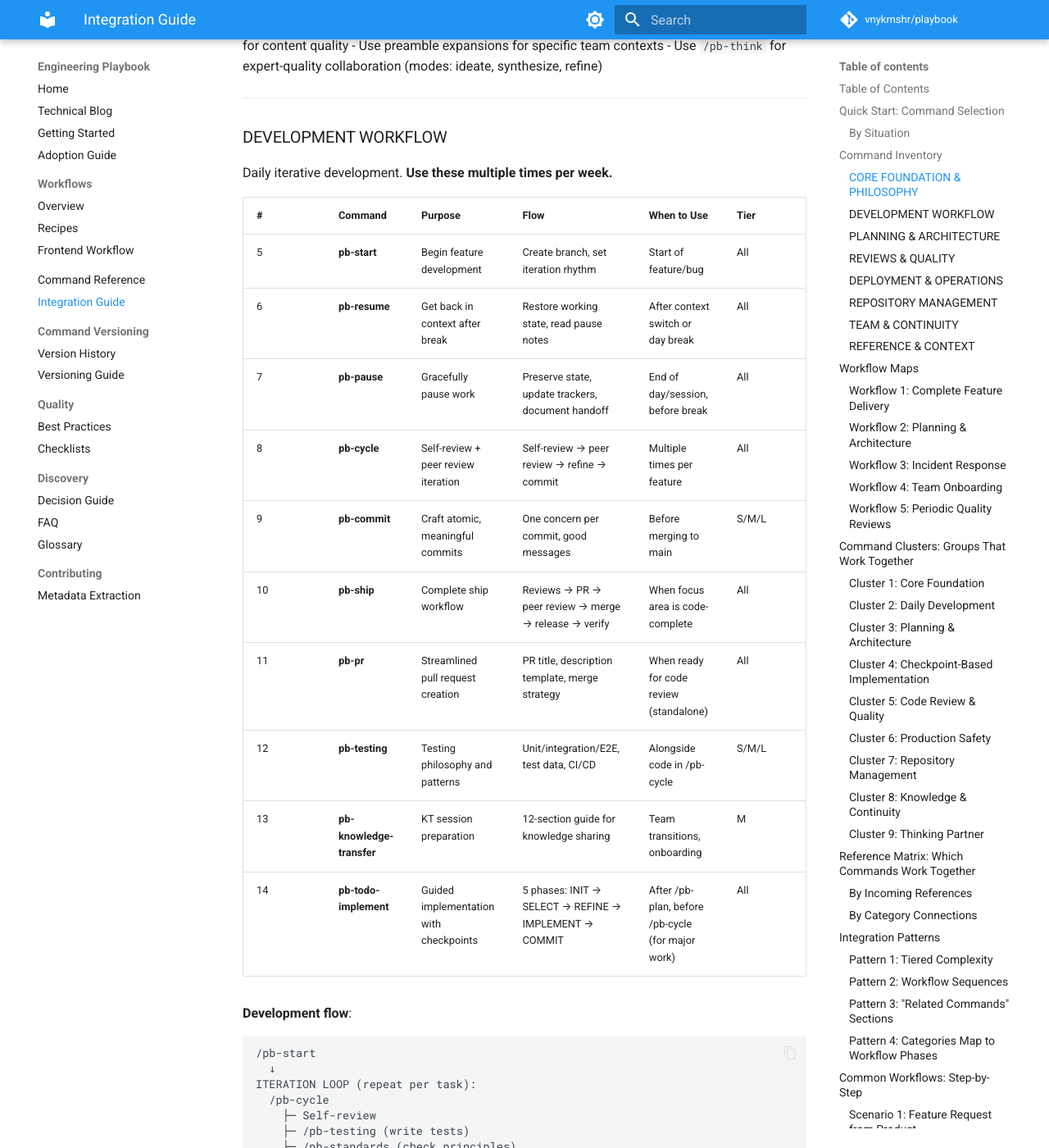
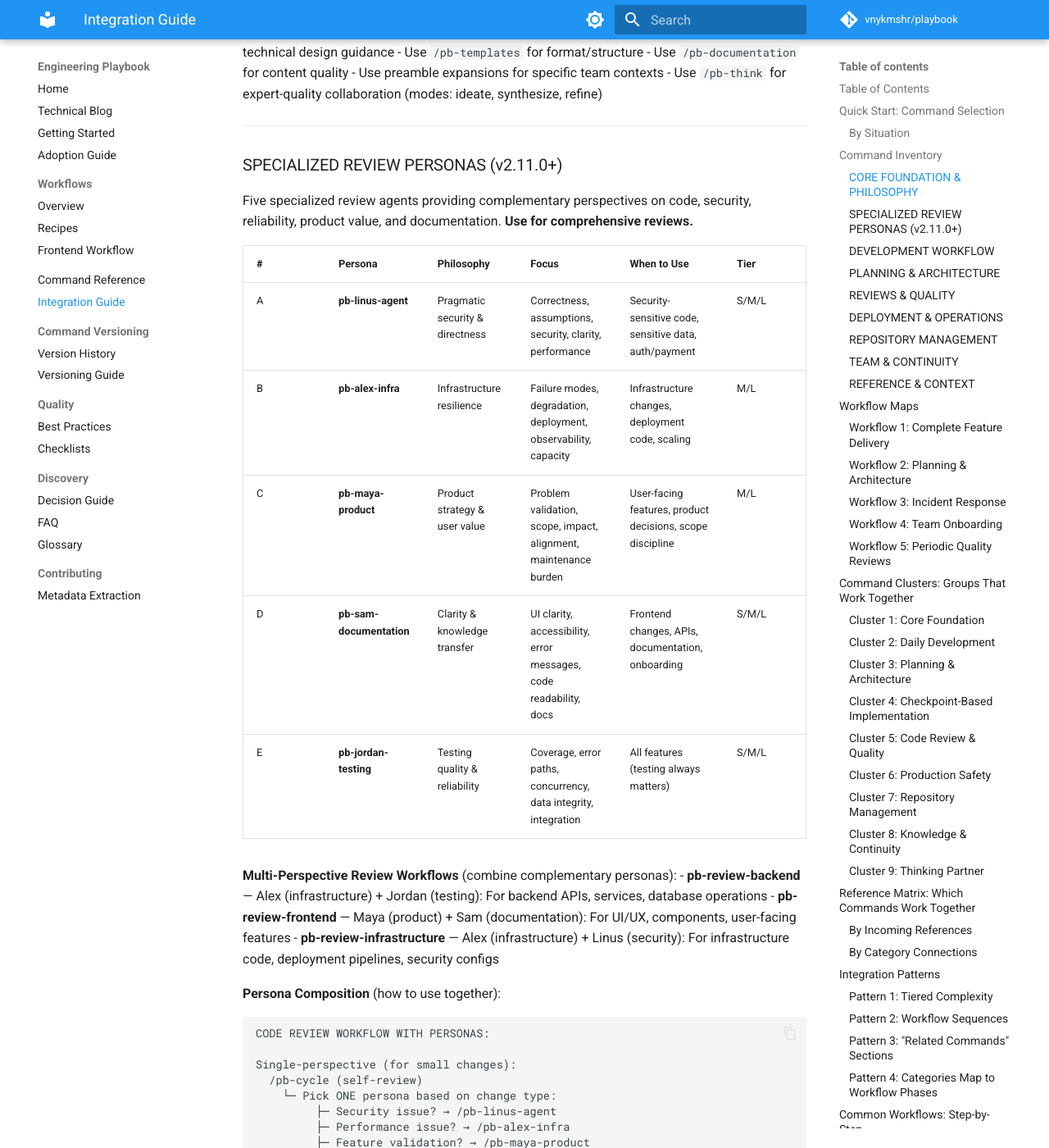
Before and after one commit to vnykmshr/playbook, an MkDocs documentation site: the page built from docs/integration-guide.md, in a window 1280 px wide and 1400 px high, scrolled down 2886 px. Shown: the whole window at 82% size. Built offline with MkDocs 1.6.1 and Material for MkDocs 9.7.7, drawn with Linux system fonts in a browser that asks for light colours; comment, search, counter and statistics services are not loaded; some of the changed text lies outside the part shown.

Commit message:
docs: update integration-guide for v2.11.0 with persona details
- Updated last-modified date (2026-01-24 → 2026-02-12)
- Added Specialized Review Personas section (5 agents + composition guidance)
- Added multi-perspective review workflows (backend, frontend, infrastructure)
- Added persona selection guide (when to use which persona)
- Updated Table of Contents with new section

Provides comprehensive reference for using new v2.11.0 personas in code reviews

````diff
--- a/docs/integration-guide.md
+++ b/docs/integration-guide.md
@@ -2,7 +2,7 @@
 
 Complete reference for how all playbook commands work together to form a unified SDLC framework.
 
-**Last Updated**: 2026-01-24 | **Categories**: 9
+**Last Updated**: 2026-02-12 | **Categories**: 9 | **Version**: v2.11.0
 
 ---
 
@@ -10,11 +10,12 @@ Complete reference for how all playbook commands work together to form a unified
 
 1. [Quick Start: Command Selection](#quick-start-command-selection)
 2. [Command Inventory](#command-inventory)
-3. [Workflow Maps](#workflow-maps)
-4. [Command Clusters](#command-clusters-groups-that-work-together)
-5. [Reference Matrix](#reference-matrix-which-commands-work-together)
-6. [Integration Patterns](#integration-patterns)
-7. [Common Workflows](#common-workflows-step-by-step)
+3. [Specialized Review Personas](#specialized-review-personas-v2110)
+4. [Workflow Maps](#workflow-maps)
+5. [Command Clusters](#command-clusters-groups-that-work-together)
+6. [Reference Matrix](#reference-matrix-which-commands-work-together)
+7. [Integration Patterns](#integration-patterns)
+8. [Common Workflows](#common-workflows-step-by-step)
 
 ---
 
@@ -78,6 +79,66 @@ These establish baseline understanding and guiding philosophy. **Every engineer
 - Use `/pb-documentation` for content quality
 - Use preamble expansions for specific team contexts
 - Use `/pb-think` for expert-quality collaboration (modes: ideate, synthesize, refine)
+
+---
+
+### SPECIALIZED REVIEW PERSONAS (v2.11.0+)
+Five specialized review agents providing complementary perspectives on code, security, reliability, product value, and documentation. **Use for comprehensive reviews.**
+
+| # | Persona | Philosophy | Focus | When to Use | Tier |
+|---|---------|-----------|-------|------------|------|
+| A | **pb-linus-agent** | Pragmatic security & directness | Correctness, assumptions, security, clarity, performance | Security-sensitive code, sensitive data, auth/payment | S/M/L |
+| B | **pb-alex-infra** | Infrastructure resilience | Failure modes, degradation, deployment, observability, capacity | Infrastructure changes, deployment code, scaling | M/L |
+| C | **pb-maya-product** | Product strategy & user value | Problem validation, scope, impact, alignment, maintenance burden | User-facing features, product decisions, scope discipline | M/L |
+| D | **pb-sam-documentation** | Clarity & knowledge transfer | UI clarity, accessibility, error messages, code readability, docs | Frontend changes, APIs, documentation, onboarding | S/M/L |
+| E | **pb-jordan-testing** | Testing quality & reliability | Coverage, error paths, concurrency, data integrity, integration | All features (testing always matters) | S/M/L |
+
+**Multi-Perspective Review Workflows** (combine complementary personas):
+- **pb-review-backend** — Alex (infrastructure) + Jordan (testing): For backend APIs, services, database operations
+- **pb-review-frontend** — Maya (product) + Sam (documentation): For UI/UX, components, user-facing features
+- **pb-review-infrastructure** — Alex (infrastructure) + Linus (security): For infrastructure code, deployment pipelines, security configs
+
+**Persona Composition** (how to use together):
+
+```
+CODE REVIEW WORKFLOW WITH PERSONAS:
+
+Single-perspective (for small changes):
+  /pb-cycle (self-review)
+    └─ Pick ONE persona based on change type:
+         ├─ Security issue? → /pb-linus-agent
+         ├─ Performance issue? → /pb-alex-infra
+         ├─ Feature validation? → /pb-maya-product
+         ├─ UI/docs issue? → /pb-sam-documentation
+         └─ Test gaps? → /pb-jordan-testing
+
+Multi-perspective (for features):
+  /pb-cycle (self-review)
+    └─ Use multi-perspective review:
+         ├─ Backend: /pb-review-backend (Alex + Jordan parallel)
+         ├─ Frontend: /pb-review-frontend (Maya + Sam parallel)
+         └─ Infrastructure: /pb-review-infrastructure (Alex + Linus parallel)
+
+Full review (for major releases):
+  /pb-cycle (self-review)
+    └─ Compose personas in recommended sequence:
+       1. Maya (product): Is this solving a real problem?
+       2. Parallel: Alex, Jordan, Linus (infrastructure, testing, security)
+       3. Sam (documentation): Is this clear to users and maintainers?
+```
+
+**When to use which persona**:
+
+| Change Type | Recommended | Why |
+|-------------|-------------|-----|
+| API endpoint | Linus, Alex, Jordan | Security, infrastructure resilience, test coverage |
+| UI component | Maya, Sam, Jordan | Product fit, clarity, test coverage |
+| Database change | Alex, Jordan | Failure modes, data integrity |
+| Deployment pipeline | Alex, Linus | Infrastructure, security |
+| Authentication | Linus, Alex | Security, resilience |
+| Documentation | Sam | Clarity and accessibility |
+| Feature gate | Maya | Product alignment |
+| Refactoring | Jordan, Sam | Test coverage, code clarity |
 
 ---
 
````
